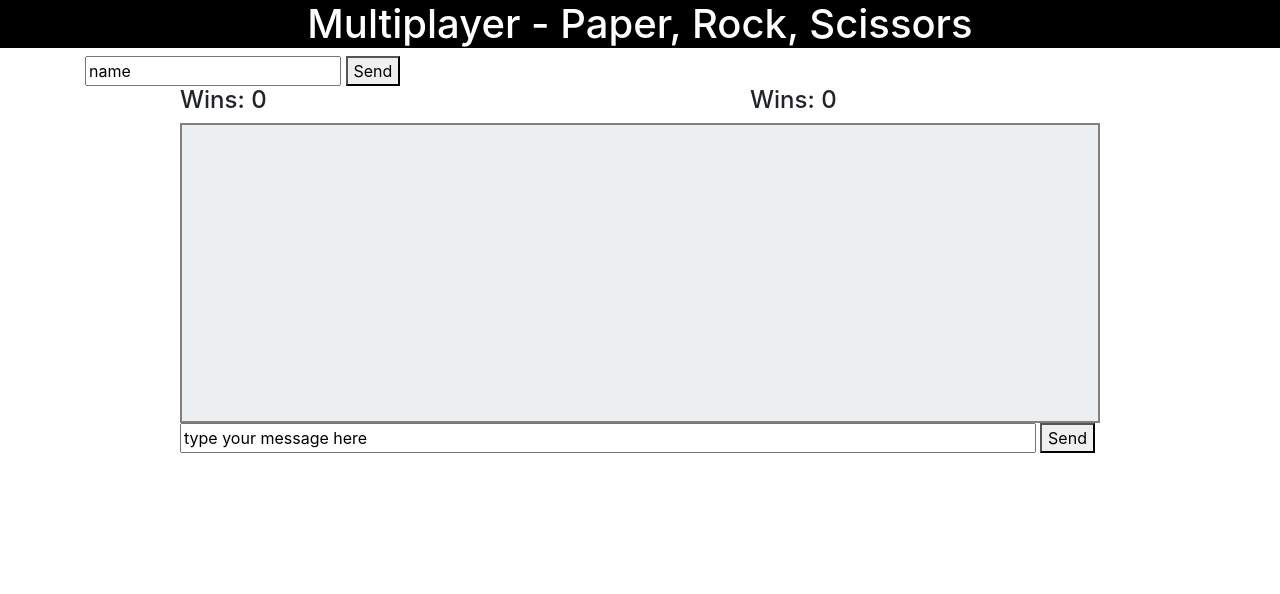
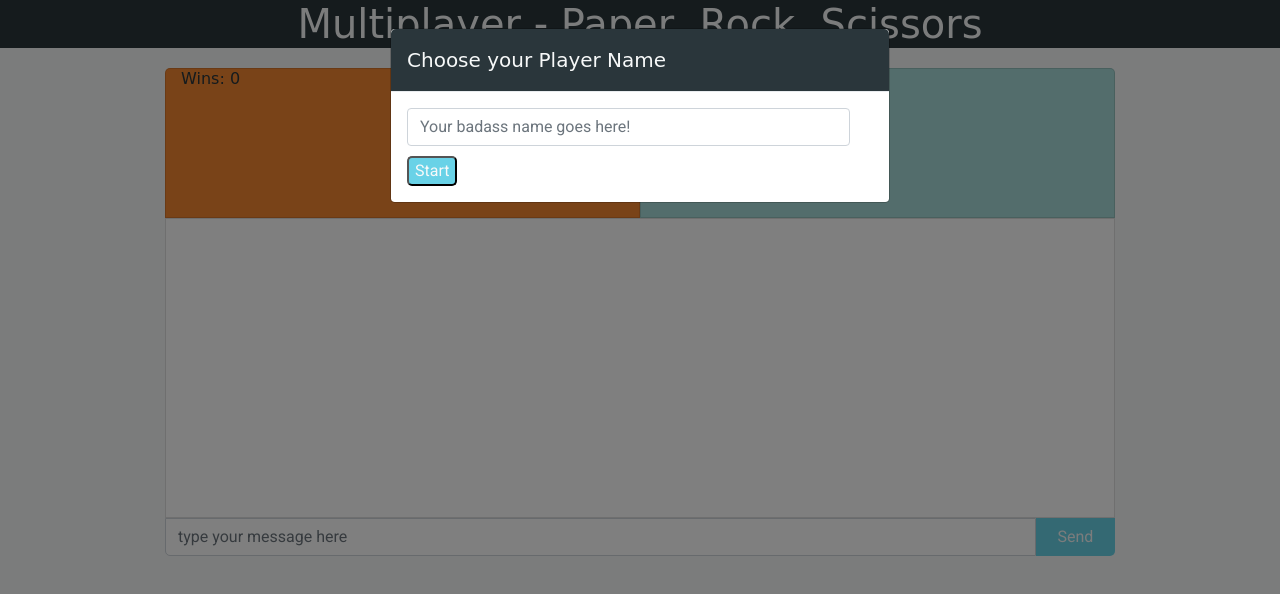
Before and after one commit to ejreymond-christensen/PRS-multiplayer, a plain HTML site: page index.html in a window 1280 px wide. Drawn offline with nearby package versions, Linux system fonts and the light colour scheme; no server answers; a web font is replaced by a local one.

Commit message:
Styling and validation

```diff
--- a/assets/css/style.css
+++ b/assets/css/style.css
@@ -1,20 +1,36 @@
-header{
-  background-color: black;
-  color: white;
-  text-align: center;
+body {
+  color: #2A363B;
+  background-color: #F7F9F9;
+  font-family: 'Roboto', sans-serif;
 }
 
-.hide{
+header, .modal-title, .modal-header {
+  background-color: #2A363B;
+  color: #F7F9F9;
+  text-align: center;
+  font-family: 'Rammetto One', cursive;
+}
+
+button {
+  background-color: #69D2E7;
+  color: #F7F9F9;
+}
+
+.container {
+  margin-top: 20px;
+}
+
+.hide {
   display: none;
 }
 
-#chatContainer{
+#chatContainer {
   min-height: 300px;
 }
 
-.messages{
-  background-color: #ECEFF1;
-  border: 2px solid grey;
+.messages {
+  background-color: #FFF;
+  border: 1px solid rgba(0, 0, 0, .125);
   width: 100%;
   height: 300px;
   overflow: scroll;
@@ -22,35 +38,72 @@ header{
   flex-flow: column;
 }
 
-#messageInput{
+#messageInput {
   width: 93%;
+  border-radius: 0 0 0 5px;
 }
-.chatInputContainer{
+
+#messageSend {
+  border-radius: 0 0 5px 0;
+}
+
+.chatInputContainer {
   /* position: relative; */
-  background-color: white;
-  height: 21px;
+  background-color: #F7F9F9;
+  padding: 0 15px;
   /* bottom: 20px;
   right: 0px; */
 }
-.bubble{
+
+.bubble {
   margin-left: 10px;
   padding: 2px 8px;
   border-radius: 0 20px 20px 20px;
   /* border: 1px solid grey; */
   /* opacity: .8; */
-  box-shadow: 2px 2px 5px 0px rgba(0,0,0,0.75);
+  box-shadow: 2px 2px 5px 0px rgba(0, 0, 0, 0.75);
   align-self: flex-end;
 }
-.chatName{
+
+.chatName {
   font-weight: bold;
 }
-.player1{
-  background-color: #FFF;
-}
-.player2{
-  background-color: #C4CFD4;
+
+.player1 {
+  background-color: #F38630;
 }
 
-.GAME{
-  color: red;
+.player2 {
+  background-color: #A7DBD8;
 }
+
+.GAME {
+  color: #FA6900;
+}
+
+#setPlayerName {
+  width: 95%;
+  margin-bottom: 10px;
+}
+
+#setPlayerNameSend {
+  border-radius: 5px;
+}
+
+.col-md-10 {
+  padding: 0;
+}
+
+.colPlayer1 {
+  border-radius: 5px 0 0 0;
+  background-color: #F38630;
+  height: 150px;
+  font-family: 'Rammetto One', cursive;
+}
+
+.colPlayer2 {
+  border-radius: 0 5px 0 0;
+  background-color: #A7DBD8;
+  height: 150px;
+  font-family: 'Rammetto One', cursive;
+}
--- a/assets/js/app.js
+++ b/assets/js/app.js
@@ -1,3 +1,4 @@
+// firebase Configuration
 var config = {
   apiKey: "AIzaSyAbghlHIN-16KX33fcIQlb77AYBn0pH3EM",
   authDomain: "ut-rps-multiplayer.firebaseapp.com",
@@ -15,10 +16,9 @@ var playerId = "";
 var player1 = false;
 var player2 = false;
 var playerName = "";
-var playerWin1 = "";
-var playerWin2 = "";
 var playerMessage = $("#messageInput").val().trim();
 
+//toogles players presence
 database.ref("/players").on("value", function(snapshot) {
   if (snapshot.child("player1").exists()) {
     player1 = true;
@@ -28,8 +28,15 @@ database.ref("/players").on("value", function(snapshot) {
   }
 });
 
+//defaults turn to player one
 database.ref("turn").set({turn: false});
 
+//toggles modal on at load
+$(window).on('load', function() {
+  $('#myModal').modal('show');
+});
+
+//Sets up player on submission in Firebase, populates DOM depending on player number
 $('#setPlayerNameSend').on("click", function(event) {
   event.preventDefault();
   $('.playerCreation').hide();
@@ -46,150 +53,135 @@ $('#setPlayerNameSend').on("click", function(event) {
   if ((player1 == false)) {
     setPlayer("player1");
     playerId = "player1";
-    $(".gameControls1").append(
-      '<div class="btn-group" role="group" aria-label="Basic example">'+
-        '<button type="button" id="player1Rock" class="btn btn-secondary player1Button"><i class="far fa-hand-rock"></i> Rock</button>'+
-        '<button type="button" id="player1Paper" class="btn btn-secondary player1Button"><i class="far fa-hand-paper"></i> Paper</button>'+
-        '<button type="button" id="player1Scissors" class="btn btn-secondary player1Button"><i class="far fa-hand-scissors"></i> Scissors</button>'+
-      '</div>');
+    $(".gameControls1").append('<div class="btn-group" role="group" aria-label="Basic example">' + '<button type="button" id="player1Rock" class="btn btn-secondary player1Button"><i class="far fa-hand-rock"></i> Rock</button>' + '<button type="button" id="player1Paper" class="btn btn-secondary player1Button"><i class="far fa-hand-paper"></i> Paper</button>' + '<button type="button" id="player1Scissors" class="btn btn-secondary player1Button"><i class="far fa-hand-scissors"></i> Scissors</button>' + '</div>');
   } else if (player1 && (player2 == false)) {
     setPlayer("player2");
     playerId = "player2";
-      $(".gameControls2").append(
-        '<div class="btn-group" role="group" aria-label="Basic example">'+
-          '<button type="button" id="player2Rock" class="btn btn-secondary player2Button"><i class="far fa-hand-rock"></i> Rock</button>'+
-          '<button type="button" id="player2Paper" class="btn btn-secondary player2Button"><i class="far fa-hand-paper"></i> Paper</button>'+
-          '<button type="button" id="player2Scissors" class="btn btn-secondary player2Button"><i class="far fa-hand-scissors"></i> Scissors</button>'+
-        '</div>');
-      $(".player2Button").prop("disabled",true);
+    $(".gameControls2").append('<div class="btn-group" role="group" aria-label="Basic example">' + '<button type="button" id="player2Rock" class="btn btn-secondary player2Button"><i class="far fa-hand-rock"></i> Rock</button>' + '<button type="button" id="player2Paper" class="btn btn-secondary player2Button"><i class="far fa-hand-paper"></i> Paper</button>' + '<button type="button" id="player2Scissors" class="btn btn-secondary player2Button"><i class="far fa-hand-scissors"></i> Scissors</button>' + '</div>');
+    $(".player2Button").prop("disabled", true);
     //waiting on player one.
   } else {
     alert("Sorry, game session is full. Please try later!");
   }
 });
 
-var welcome = function(name){
-    database.ref("messages").push({playerName: "GAME", playerMessage: "Welcome "+name+", you are now in the game!", playerId: "GAME"});
+//Sends Welcome message
+var welcome = function(name) {
+  database.ref("messages").push({
+    playerName: "GAME",
+    playerMessage: "Welcome " + name + ", you are now in the game!",
+    playerId: "GAME"
+  });
 };
 
-//listens to hear if 2 players are in the game and then sets the
-database.ref("players").on("value", function(childSnapshot){
+//listens to hear if 2 players are in the game and then sets the game
+database.ref("players").on("value", function(childSnapshot) {
   var numberPlayers = childSnapshot.numChildren();
-  if (numberPlayers === 2){
+  if (numberPlayers === 2) {
     gameStart();
   }
 });
 
-database.ref("players/player1/playerName").on("value", function(childSnapshot){
-  if (childSnapshot.val()){
-    $(".playerTitle1").html("<h2>"+childSnapshot.val()+"</h2>");
-  }else{
+//Listens for players and adds a waiting on other player text
+database.ref("players/player1/playerName").on("value", function(childSnapshot) {
+  if (childSnapshot.val()) {
+    $(".playerTitle1").html("<h2>" + childSnapshot.val() + "</h2>");
+  } else {
     $(".playerTitle1").html("<h2>waiting for other player</h2>");
   }
 });
-database.ref("players/player2/playerName").on("value", function(childSnapshot){
-  if (childSnapshot.val()){
-    $(".playerTitle2").html("<h2>"+childSnapshot.val()+"</h2>");
-  }else{
+database.ref("players/player2/playerName").on("value", function(childSnapshot) {
+  if (childSnapshot.val()) {
+    $(".playerTitle2").html("<h2>" + childSnapshot.val() + "</h2>");
+  } else {
     $(".playerTitle2").html("<h2>waiting for other player</h2>");
   }
 });
 
-database.ref("players/player1/playerWins").on("value", function(childSnapshot){
+//Player wins population of DOM
+database.ref("players/player1/playerWins").on("value", function(childSnapshot) {
   $("#player1Score").html(childSnapshot.val());
 });
 
-database.ref("players/player2/playerWins").on("value", function(childSnapshot){
+database.ref("players/player2/playerWins").on("value", function(childSnapshot) {
   $("#player2Score").html(childSnapshot.val());
 });
 
-
-var gameStart= function(){
-
-  $("body").on("click",'#player1Rock', function(e){
+//Starts the Game, player one gets to choose play
+var gameStart = function() {
+  $("body").on("click", '#player1Rock', function(e) {
     e.preventDefault();
-    $(".player1Button").prop("disabled",true);
+    $(".player1Button").prop("disabled", true);
     database.ref("turn/turn").set(true);
     database.ref("players/player1/playerChoice").set("rock");
-    console.log("P1 ROCK");
   });
 
-  $("body").on("click",'#player1Paper', function(e){
+  $("body").on("click", '#player1Paper', function(e) {
     e.preventDefault();
-    $(".player1Button").prop("disabled",true);
+    $(".player1Button").prop("disabled", true);
     database.ref("turn/turn").set(true);
     database.ref("players/player1/playerChoice").set("paper");
-    console.log("P1 PAP");
   });
 
-  $("body").on("click",'#player1Scissors', function(e){
+  $("body").on("click", '#player1Scissors', function(e) {
     e.preventDefault();
-    $(".player1Button").prop("disabled",true);
+    $(".player1Button").prop("disabled", true);
     database.ref("turn/turn").set(true);
     database.ref("players/player1/playerChoice").set("scissors");
-    console.log("P1 SC");
   });
 };
 
-database.ref("turn/turn").on("value", function(childSnapshot){
-  if (childSnapshot.val() == true){
+//Starts player 2 turn, on boolean (turn)
+database.ref("turn/turn").on("value", function(childSnapshot) {
+  if (childSnapshot.val() == true) {
 
     $(".player2Button").removeAttr("disabled");
 
-    $("body").on("click",'#player2Rock', function(e){
+    $("body").on("click", '#player2Rock', function(e) {
       e.preventDefault();
-      $(".player2Button").prop("disabled",true);
+      $(".player2Button").prop("disabled", true);
       database.ref("players/player2/playerChoice").set("rock");
       fight();
-      console.log("P2 ROCK");
     });
 
-    $("body").on("click",'#player2Paper', function(e){
+    $("body").on("click", '#player2Paper', function(e) {
       e.preventDefault();
-      $(".player2Button").prop("disabled",true);
+      $(".player2Button").prop("disabled", true);
       database.ref("players/player2/playerChoice").set("paper");
       fight();
-      console.log("P2 PAP");
     });
 
-    $("body").on("click",'#player2Scissors', function(e){
+    $("body").on("click", '#player2Scissors', function(e) {
       e.preventDefault();
-      $(".player2Button").prop("disabled",true);
+      $(".player2Button").prop("disabled", true);
       database.ref("players/player2/playerChoice").set("scissors");
       fight();
-      console.log("P2 SC");
     });
   }
-  if (childSnapshot.val() == false){
+  if (childSnapshot.val() == false) {
     $(".player1Button").removeAttr("disabled");
-      console.log("OOOOHMY");
   }
 });
 
+// Function to determine winner.
+var fight = function() {
 
-
-var fight = function(){
-
-  console.log("FIGHT Ding");
   var player1Choice;
   var player2Choice;
   var player1Wins;
   var player2Wins;
 
-
-  database.ref("players/player1/playerChoice").once('value', function(childSnapshot){
-    player1Choice= childSnapshot.val();
+  database.ref("players/player1/playerChoice").once('value', function(childSnapshot) {
+    player1Choice = childSnapshot.val();
   });
-  database.ref("players/player2/playerChoice").once('value', function(childSnapshot){
-    player2Choice= childSnapshot.val();
+  database.ref("players/player2/playerChoice").once('value', function(childSnapshot) {
+    player2Choice = childSnapshot.val();
   });
-  database.ref("players/player1/playerWins").once('value', function(childSnapshot){
-    player1Wins= childSnapshot.val();
-    console.log(player1Wins);
+  database.ref("players/player1/playerWins").once('value', function(childSnapshot) {
+    player1Wins = childSnapshot.val();
   });
-  database.ref("players/player2/playerWins").once('value', function(childSnapshot){
-    player2Wins= childSnapshot.val();
-    console.log(player2Wins);
+  database.ref("players/player2/playerWins").once('value', function(childSnapshot) {
+    player2Wins = childSnapshot.val();
   });
 
   if ((player1Choice === "rock") && (player2Choice === "scissors")) {
@@ -222,19 +214,20 @@ var fight = function(){
     database.ref("players/player2/playerWins").set(player2Wins);
     database.ref("messages").push({playerName: "GAME", playerMessage: "Player 2 wins - Paper vs Scissors", playerId: "GAME"});
     restart();
-    } else if ((player1Choice === player2Choice)){
+  } else if ((player1Choice === player2Choice)) {
     database.ref("messages").push({playerName: "GAME", playerMessage: "Tie!", playerId: "GAME"});
     restart();
   }
 };
 
-
-var restart = function(){
+// Function to restart next round.
+var restart = function() {
   $(".player1Button").removeAttr("disabled");
   database.ref("turn").set({turn: false});
   database.ref("players/player2/playerChoice").set("null");
   database.ref("players/player1/playerChoice").set("null");
 };
+
 /* Chat Logic */
 
 $('#messageSend').on("click", function(event) {
@@ -242,13 +235,15 @@ $('#messageSend').on("click", function(event) {
   playerMessage = $("#messageInput").val().trim();
 
   database.ref("messages").push({playerName: playerName, playerMessage: playerMessage, playerId: playerId});
+
+  $("#messageInput").val('');
 });
 
 database.ref("messages").on("child_added", function(childSnapshot) {
 
   $(".messages").append('<p><span class="bubble ' + childSnapshot.val().playerId + '"><span class="chatName">' + childSnapshot.val().playerName + ': </span>' + childSnapshot.val().playerMessage + '</span></p>');
 
-  $(".messages").stop().animate({ scrollTop: $(".messages")[0].scrollHeight}, 1000);
+  $(".messages").stop().animate({
+    scrollTop: $(".messages")[0].scrollHeight
+  }, 1000);
 });
-
-//snapshot .val .numchildren .child .exists
--- a/index.html
+++ b/index.html
@@ -1,48 +1,44 @@
 <!DOCTYPE html>
 <html lang="en-us">
+
 <head>
   <meta charset="utf-8">
   <title>Paper Rock Scissors</title>
   <meta name="viewport" content="width=device-width, initial-scale=1">
   <link rel="stylesheet" href="https://maxcdn.bootstrapcdn.com/bootstrap/4.0.0/css/bootstrap.min.css" integrity="sha384-Gn5384xqQ1aoWXA+058RXPxPg6fy4IWvTNh0E263XmFcJlSAwiGgFAW/dAiS6JXm" crossorigin="anonymous">
+  <link href="https://fonts.googleapis.com/css?family=Rammetto+One|Roboto" rel="stylesheet">
   <link rel="stylesheet" href="assets/css/style.css">
   <script defer src="https://use.fontawesome.com/releases/v5.0.6/js/all.js"></script>
   <script src="https://cdnjs.cloudflare.com/ajax/libs/jquery/3.2.1/jquery.min.js"></script>
+  <script src="https://cdnjs.cloudflare.com/ajax/libs/popper.js/1.12.9/umd/popper.min.js" integrity="sha384-ApNbgh9B+Y1QKtv3Rn7W3mgPxhU9K/ScQsAP7hUibX39j7fakFPskvXusvfa0b4Q" crossorigin="anonymous"></script>
+  <script src="https://maxcdn.bootstrapcdn.com/bootstrap/4.0.0/js/bootstrap.min.js" integrity="sha384-JZR6Spejh4U02d8jOt6vLEHfe/JQGiRRSQQxSfFWpi1MquVdAyjUar5+76PVCmYl" crossorigin="anonymous"></script>
   <script src="https://www.gstatic.com/firebasejs/4.9.0/firebase.js"></script>
 </head>
+
 <body>
   <header>
     <h1>Multiplayer - Paper, Rock, Scissors</h1>
   </header>
   <div class="container">
-      <div class="row playerCreation">
-        <div class="col">
-          <input type="text" id="setPlayerName" value="name">
-          <button id="setPlayerNameSend" type="submit">Send</button>
-        </div>
-      </div>
     <div class="row" id="gameContainer">
       <div class="col-md-1">
         &nbsp;
       </div>
-        <div class="col-md-4">
+      <div class="col-md-5 colPlayer1 card">
         <div class="playerTitle1">
         </div>
         <div class="gameControls1">
+          <h6>Wins: <span id="player1Score">0</span></h6>
         </div>
-          <h4>Wins: <span id="player1Score">0</span></h4>
-          <h3 id="player1choice" class= "hide"></h3>
+        <h6 id="player1choice" class="hide"></h6>
       </div>
-        <div class="col-md-2">
-          &nbsp;
-        </div>
-        <div class="col-md-4">
+      <div class="col-md-5 colPlayer2 card">
         <div class="playerTitle2">
         </div>
         <div class="gameControls2">
+          <h6>Wins: <span id="player2Score">0</span></h6>
         </div>
-          <h4>Wins: <span id="player2Score">0</span></h4>
-          <h3 id="player2choice" class= "hide"></h3>
+        <h6 id="player2choice" class="hide"></h6>
       </div>
       <div class="col-md-1">
         &nbsp;
@@ -55,9 +51,9 @@
       <div class="col-md-10">
         <div class="messages">
         </div>
-          <div class="chatInputContainer">
-            <input type="text" id="messageInput" value="type your message here">
-            <button id="messageSend" type="submit">Send</button>
+        <div class="chatInputContainer row">
+          <input class="form-control col" type="text" id="messageInput" placeholder="type your message here">
+          <button class="btn col-md-1" id="messageSend" type="submit">Send</button>
         </div>
       </div>
       <div class="col-md-1">
@@ -65,6 +61,20 @@
       </div>
     </div>
   </div>
+  <div id="myModal" class="modal" role="dialog">
+    <div class="modal-dialog" role="document">
+      <div class="modal-content">
+        <div class="modal-header">
+          <h5 class="modal-title">Choose your Player Name</h5>
+        </div>
+        <div class="modal-body">
+          <input class="form-control" type="text" id="setPlayerName" placeholder="Your badass name goes here!">
+          <button id="setPlayerNameSend" type="submit" data-dismiss="modal">Start</button>
+        </div>
+      </div>
+    </div>
+  </div>
   <script src="assets/js/app.js"></script>
 </body>
+
 </html>
```
Lines whose indentation alone changed are shown as unchanged.
